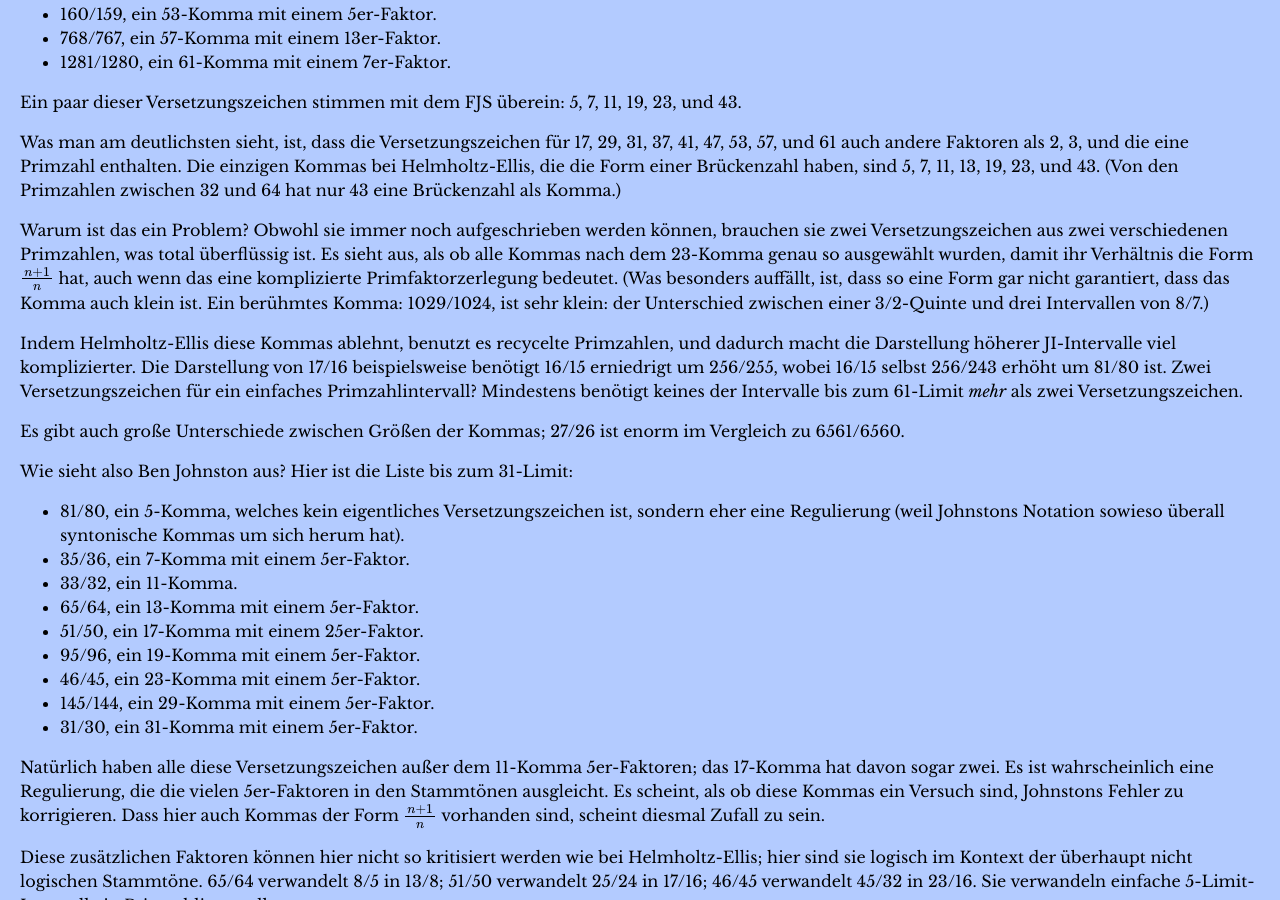
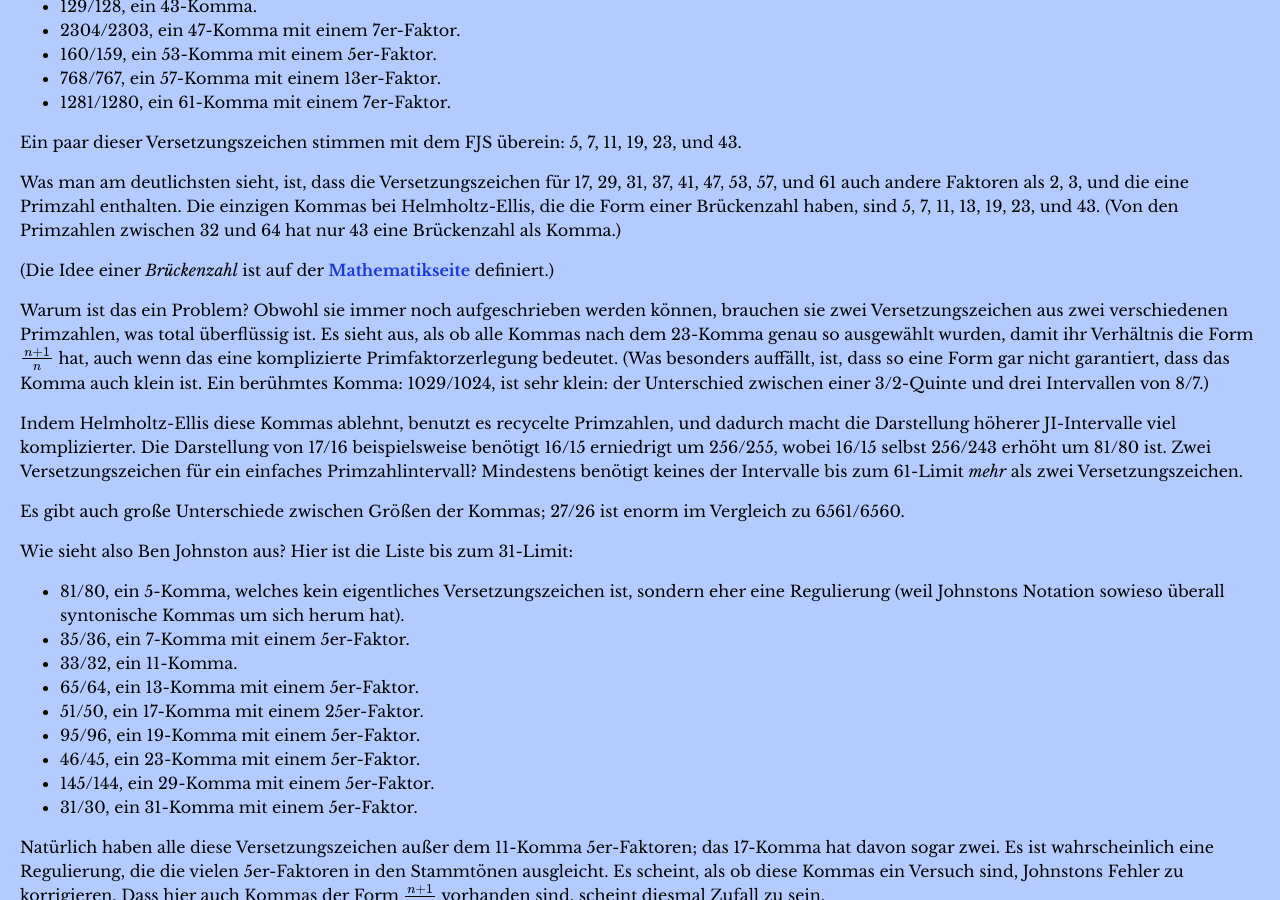
Before and after one commit to misotanni/misotanni.github.io, a Jekyll site: the page built from fjs/de/compare.md, in a window 1280 px wide and 900 px high, scrolled down 2024 px. Built offline with Jekyll 4.4.1, drawn with Linux system fonts in a browser that asks for light colours; our own code applies the rules of GitHub Pages for plain Markdown files; formulas are drawn with MathJax 3; some of the changed text lies outside the part shown.

Commit message:
comparison notes DE

```diff
--- a/fjs/de/compare.md
+++ b/fjs/de/compare.md
@@ -19,6 +19,8 @@
 - F – C – G – D ist eine Kette reiner Quinten (3/2).
 - F – A, C – E, and G – H sind Naturterzen (5/4).
 - Das Kreuz und das Be erhöhen bzw. erniedrigen um 25/24 (ein pythagoreischer chromatischer Halbton minus zwei syntonische Kommas; (übermäßige Prime)<sup>25</sup>).
+
+(Ein syntonisches Komma ist 81/80.)
 
 Ich nehme an, dass diese Wahl dem Zweck dient, dass C–E–G, F–A–C and G–H–D alle 4:5:6-Durdreiklänge sind, und C–Es–G, F–As–C and G–B–D alle 10:12:15-Molldreiklänge sind. Also haben wir C–D–E–F–G–A–H–C als die ptolemäische Tonleiter oder Natur-Dur-Tonleiter, und C–D–Es–F–G–As–B–C als die Natur-Moll-Tonleiter.
 
@@ -66,6 +68,8 @@
 Ein paar dieser Versetzungszeichen stimmen mit dem FJS überein: 5, 7, 11, 19, 23, und 43.
 
 Was man am deutlichsten sieht, ist, dass die Versetzungszeichen für 17, 29, 31, 37, 41, 47, 53, 57, und 61 auch andere Faktoren als 2, 3, und die eine Primzahl enthalten. Die einzigen Kommas bei Helmholtz-Ellis, die die Form einer Brückenzahl haben, sind 5, 7, 11, 13, 19, 23, und 43. (Von den Primzahlen zwischen 32 und 64 hat nur 43 eine Brückenzahl als Komma.)
+
+(Die Idee einer *Brückenzahl* ist auf der [Mathematikseite](math.html) definiert.)
 
 Warum ist das ein Problem? Obwohl sie immer noch aufgeschrieben werden können, brauchen sie zwei Versetzungszeichen aus zwei verschiedenen Primzahlen, was total überflüssig ist. Es sieht aus, als ob alle Kommas nach dem 23-Komma genau so ausgewählt wurden, damit ihr Verhältnis die Form $$\frac{n+1}{n}$$ hat, auch wenn das eine komplizierte Primfaktorzerlegung bedeutet. (Was besonders auffällt, ist, dass so eine Form gar nicht garantiert, dass das Komma auch klein ist. Ein berühmtes Komma: 1029/1024, ist sehr klein: der Unterschied zwischen einer 3/2-Quinte und drei Intervallen von 8/7.)
 
```
